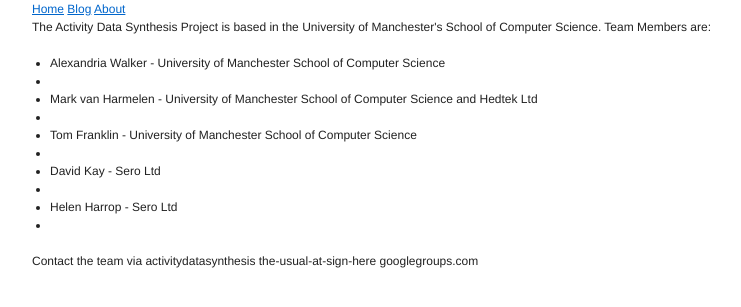
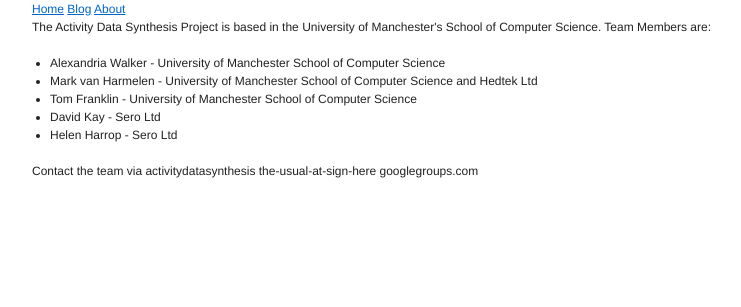
Before and after one commit to activitydata/activitydata.github.com, a Jekyll site: the page built from about.html, in a window 1280 px wide. Shown: the top 307 px of the page, without its empty margins (133-874 px from the left). Built offline with Jekyll 4.4.1, drawn with Linux system fonts in a browser that asks for light colours.

Commit message:
Corrected some tag issues

```diff
--- a/about.html
+++ b/about.html
@@ -8,12 +8,12 @@
 </p>
 
 <ul>
-<li>Alexandria Walker - University of Manchester School of Computer Science<li/>
+<li>Alexandria Walker - University of Manchester School of Computer Science</li>
 <li>Mark van Harmelen - University of Manchester School of Computer
-Science and Hedtek Ltd<li/>
-<li>Tom Franklin - University of Manchester School of Computer Science<li/>
-<li>David Kay - Sero Ltd<li/>
-<li>Helen Harrop - Sero Ltd<li/>
+Science and Hedtek Ltd</li>
+<li>Tom Franklin - University of Manchester School of Computer Science</li>
+<li>David Kay - Sero Ltd</li>
+<li>Helen Harrop - Sero Ltd</li>
 </ul>
 
 <p>Contact the team via activitydatasynthesis the-usual-at-sign-here
--- a/index.html
+++ b/index.html
@@ -23,12 +23,12 @@
 Data<br/>University of Manchester and partner JANET Access Grid
 Support Centre<br/>
 
-<strong>SALT</strong> &mdash; Surfacing the Academic Long
+<li><strong>SALT</strong> &mdash; Surfacing the Academic Long
 Tail<br/>University of Manchester and partner RLUK<br/></li>
 
-<strong>RISE</strong> &mdash; Recommendations Improve the Search
+<li><strong>RISE</strong> &mdash; Recommendations Improve the Search
 Experience<br/>Open University<br/></li>
 
-<strong>UCAID</strong> &mdash; User Centric Integration of Activity
+<li><strong>UCAID</strong> &mdash; User Centric Integration of Activity
 Data<br/>Open University<br/></li>
 </ul>
```
